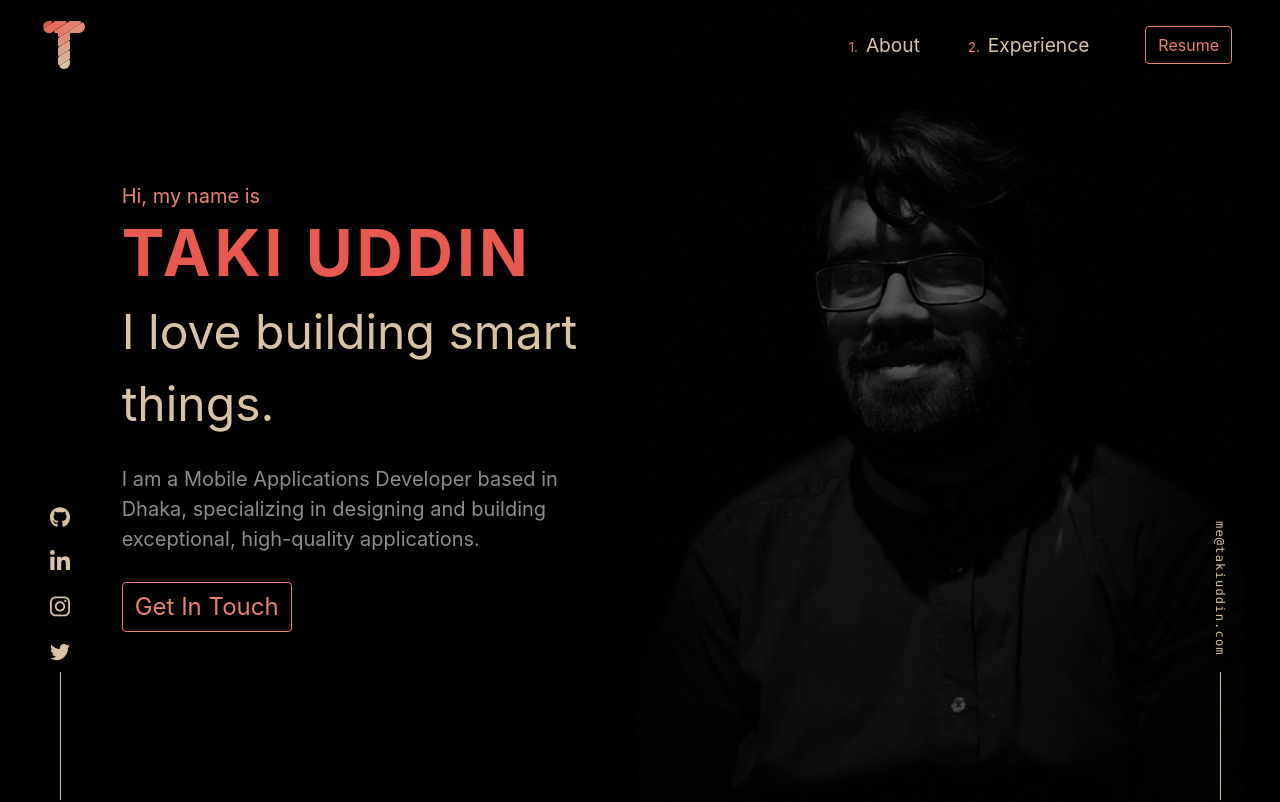
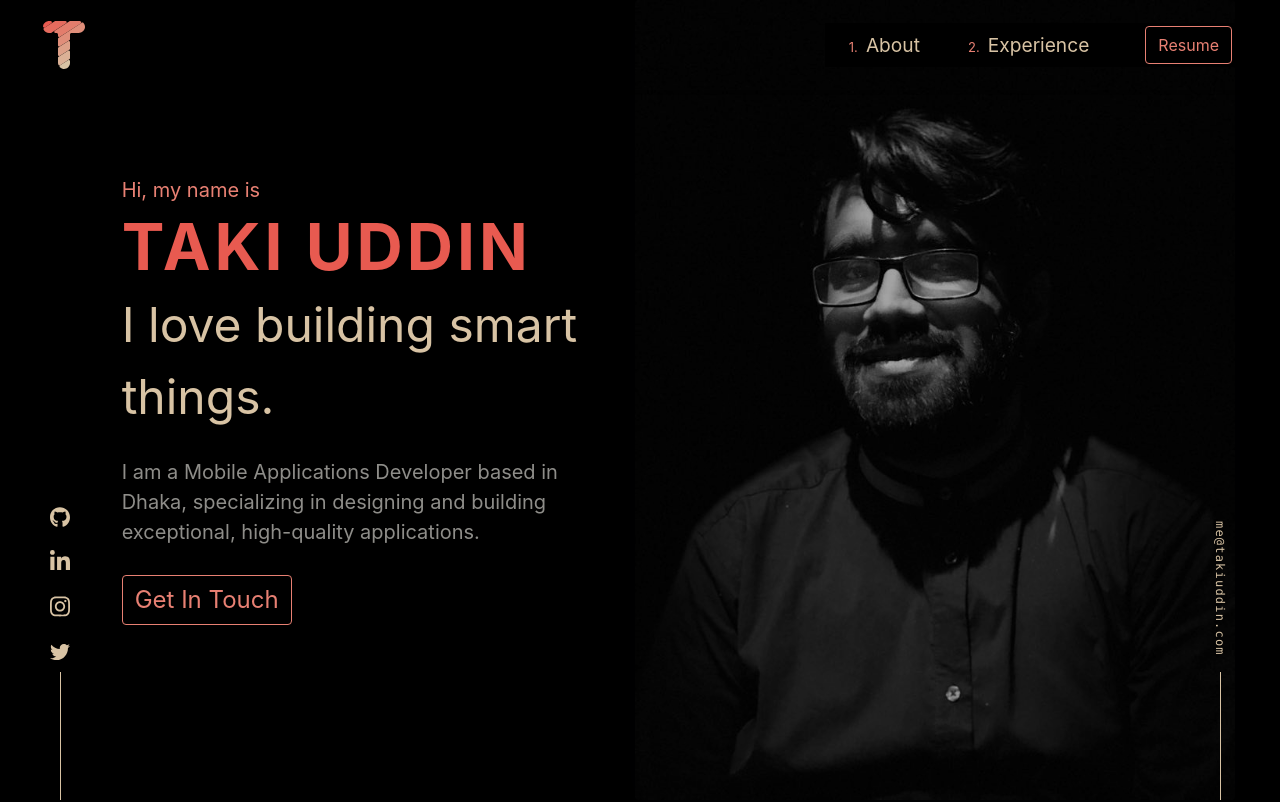
Before and after one commit to takiuddin93/takiuddin93.github.io, an Angular app: page / in a window 1280 px wide. Shown: the top 802 px of the page. Built offline with nearby package versions, Linux system fonts and the light colour scheme.

Commit message:
image height fixed in introduction section

```diff
--- a/src/introduction/introduction.component.css
+++ b/src/introduction/introduction.component.css
@@ -55,8 +55,9 @@
 .me {
   display: flex;
   align-items: center;
+  height: 100vh;
   justify-content: center;
-  opacity: 0.32;
+  opacity: 0.64;
   box-shadow: rgba(2, 12, 27, 0.7) 0px 10px 30px -15px;
   position: relative;
   background-color: #E88073;
```
